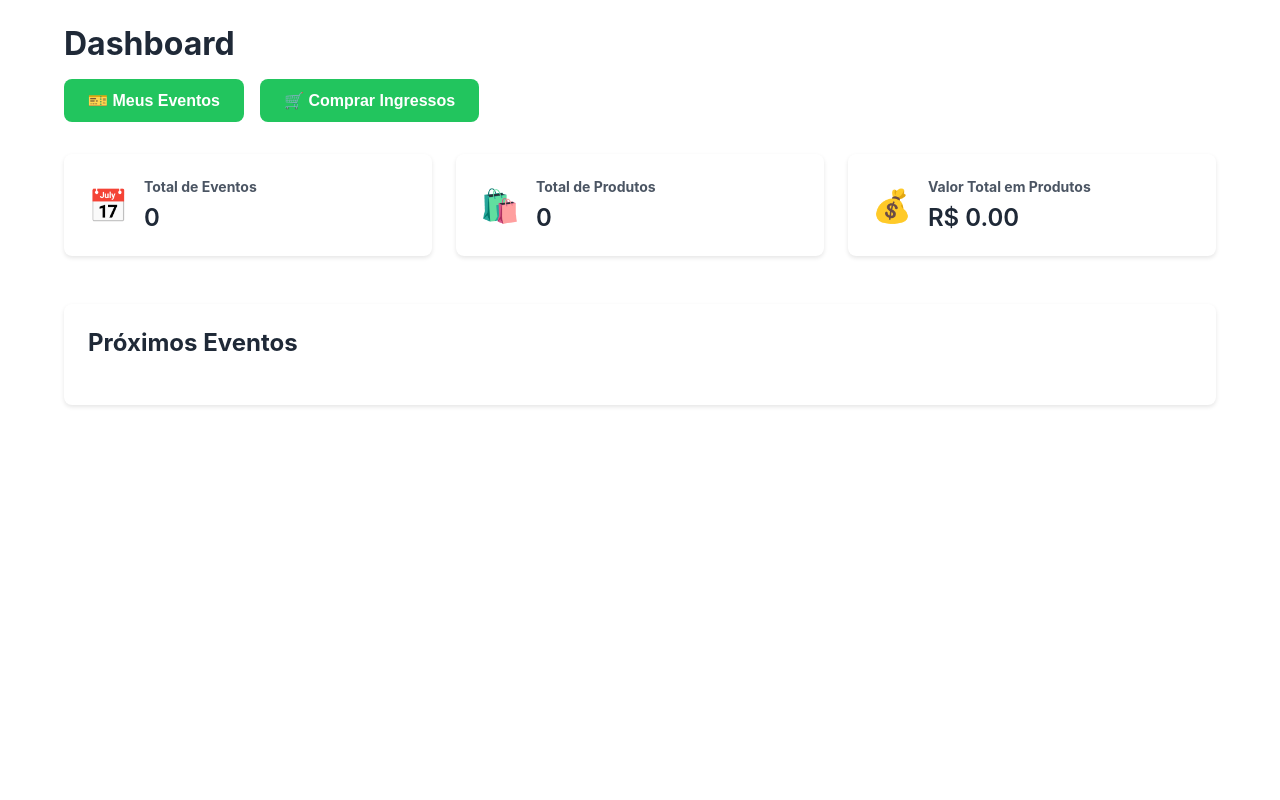
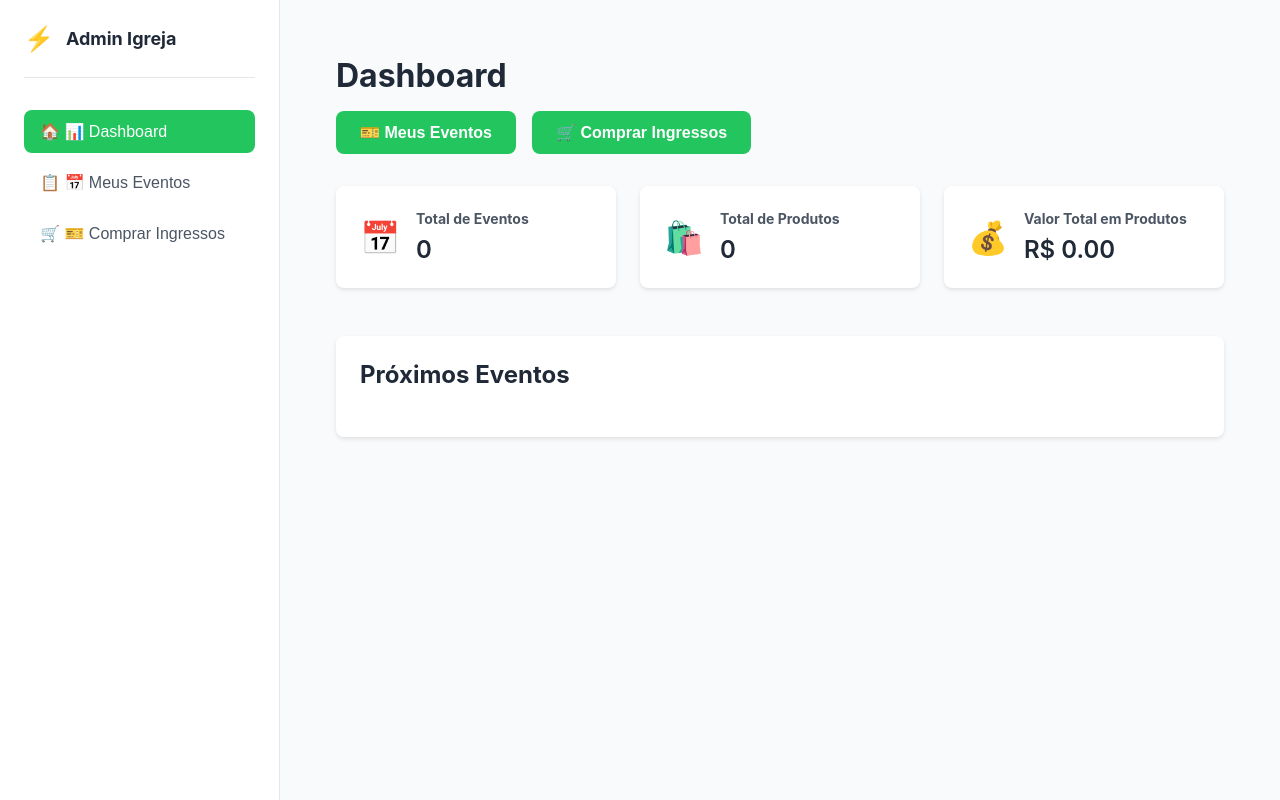
Before and after one commit to vinnimagalhaes/admin-igreja, a React (Vite) app: page /login in a window 1280 px wide. Both pictures are taken after typing "name@example.com", "Sample123" into the empty fields and a click on the button "Entrar". Built offline with nearby package versions, Linux system fonts and the light colour scheme.

Commit message:
Melhorias no layout e padronização dos botões

```diff
--- a/src/App.tsx
+++ b/src/App.tsx
@@ -1,8 +1,9 @@
 import { BrowserRouter, Routes, Route, Navigate } from 'react-router-dom';
-import Login from './pages/Login.tsx';
-import Dashboard from './pages/Dashboard.tsx';
-import Events from './pages/Events.tsx';  // Adicione esta linha
-import EventsUser from './pages/EventsUser.tsx';
+import { Layout } from './components/Layout';
+import Login from './pages/Login';
+import Dashboard from './pages/Dashboard';
+import Events from './pages/Events';
+import EventsUser from './pages/EventsUser';
 import EventsList from './pages/EventsList';
 
 function App() {
@@ -10,11 +11,13 @@ function App() {
     <BrowserRouter>
       <Routes>
         <Route path="/login" element={<Login />} />
-        <Route path="/dashboard" element={<Dashboard />} />
         <Route path="/" element={<Navigate to="/login" replace />} />
-        <Route path="/events" element={<Events />} />
-        <Route path="/events-user" element={<EventsUser />} />
-        <Route path="/events-list" element={<EventsList />} />
+
+        {/* Rotas protegidas com Layout */}
+        <Route path="/dashboard" element={<Layout><Dashboard /></Layout>} />
+        <Route path="/events" element={<Layout><Events /></Layout>} />
+        <Route path="/events-user" element={<Layout><EventsUser /></Layout>} />
+        <Route path="/events-list" element={<Layout><EventsList /></Layout>} />
       </Routes>
     </BrowserRouter>
   );
--- /dev/null
+++ b/src/components/Layout.css
@@ -0,0 +1,85 @@
+.layout {
+  display: flex;
+  min-height: 100vh;
+}
+
+.sidebar {
+  width: 280px;
+  background-color: white;
+  border-right: 1px solid #e5e7eb;
+  padding: 24px;
+  display: flex;
+  flex-direction: column;
+  gap: 32px;
+}
+
+.sidebar-header {
+  display: flex;
+  align-items: center;
+  gap: 12px;
+  padding-bottom: 24px;
+  border-bottom: 1px solid #e5e7eb;
+}
+
+.logo {
+  font-size: 24px;
+}
+
+.sidebar-header h2 {
+  margin: 0;
+  font-size: 18px;
+  color: #1f2937;
+}
+
+.sidebar-nav {
+  display: flex;
+  flex-direction: column;
+  gap: 8px;
+}
+
+.nav-item {
+  display: flex;
+  align-items: center;
+  gap: 12px;
+  padding: 12px 16px;
+  border: none;
+  border-radius: 8px;
+  background: none;
+  color: #4b5563;
+  font-size: 16px;
+  cursor: pointer;
+  transition: all 0.2s;
+  text-align: left;
+  width: 100%;
+}
+
+.nav-item:hover {
+  background-color: #f3f4f6;
+  color: #1f2937;
+}
+
+.nav-item.active {
+  background-color: #22c55e;
+  color: white;
+}
+
+.main-content {
+  flex: 1;
+  padding: 32px;
+  background-color: #f9fafb;
+}
+
+@media (max-width: 768px) {
+  .layout {
+    flex-direction: column;
+  }
+
+  .sidebar {
+    width: 100%;
+    padding: 16px;
+  }
+
+  .main-content {
+    padding: 16px;
+  }
+}
--- /dev/null
+++ b/src/components/Layout.tsx
@@ -0,0 +1,44 @@
+import { useNavigate, useLocation } from 'react-router-dom';
+import './Layout.css';
+
+interface LayoutProps {
+  children: React.ReactNode;
+}
+
+export function Layout({ children }: LayoutProps) {
+  const navigate = useNavigate();
+  const location = useLocation();
+
+  const menuItems = [
+    { path: '/dashboard', label: '📊 Dashboard', icon: '🏠' },
+    { path: '/events-list', label: '📅 Meus Eventos', icon: '📋' },
+    { path: '/events-user', label: '🎫 Comprar Ingressos', icon: '🛒' },
+  ];
+
+  return (
+    <div className="layout">
+      <aside className="sidebar">
+        <div className="sidebar-header">
+          <div className="logo">⚡️</div>
+          <h2>Admin Igreja</h2>
+        </div>
+
+        <nav className="sidebar-nav">
+          {menuItems.map(item => (
+            <button
+              key={item.path}
+              className={`nav-item ${location.pathname === item.path ? 'active' : ''}`}
+              onClick={() => navigate(item.path)}
+            >
+              {item.icon} {item.label}
+            </button>
+          ))}
+        </nav>
+      </aside>
+
+      <main className="main-content">
+        {children}
+      </main>
+    </div>
+  );
+}
--- a/src/pages/EventsList.css
+++ b/src/pages/EventsList.css
@@ -4,6 +4,15 @@
   margin: 0 auto;
   background-color: #f9fafb;
   min-height: 100vh;
+  display: flex;
+  flex-direction: column;
+  align-items: center;
+}
+
+.events-list-header,
+.events-grid {
+  width: 100%;
+  max-width: 1000px; /* ou outro valor que preferir */
 }
 
 .events-list-header {
```
